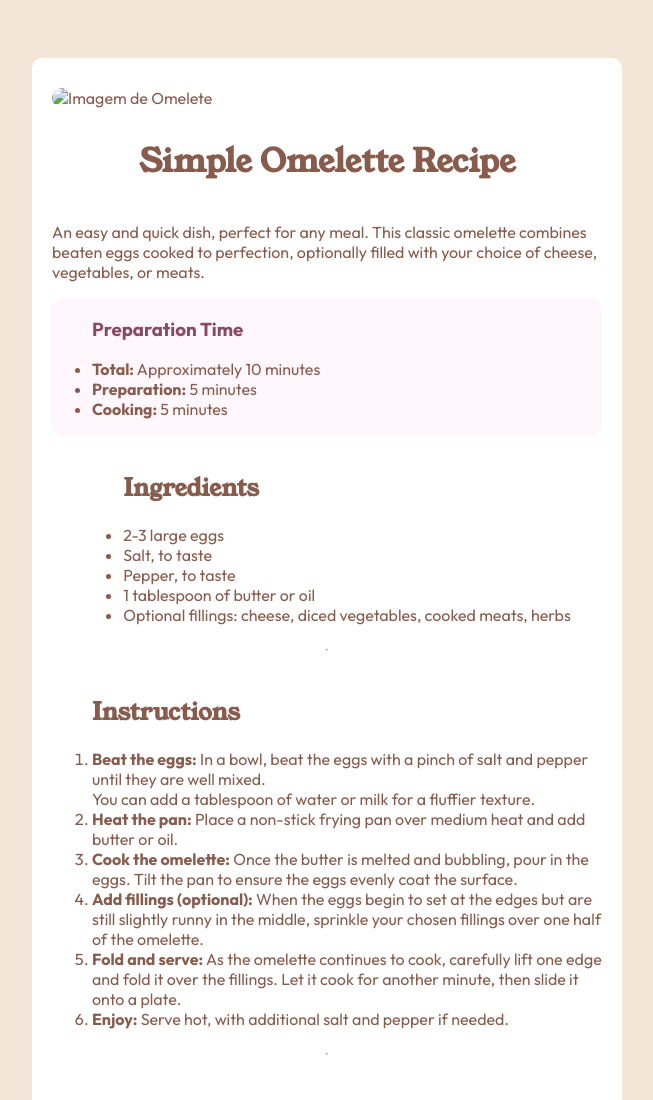
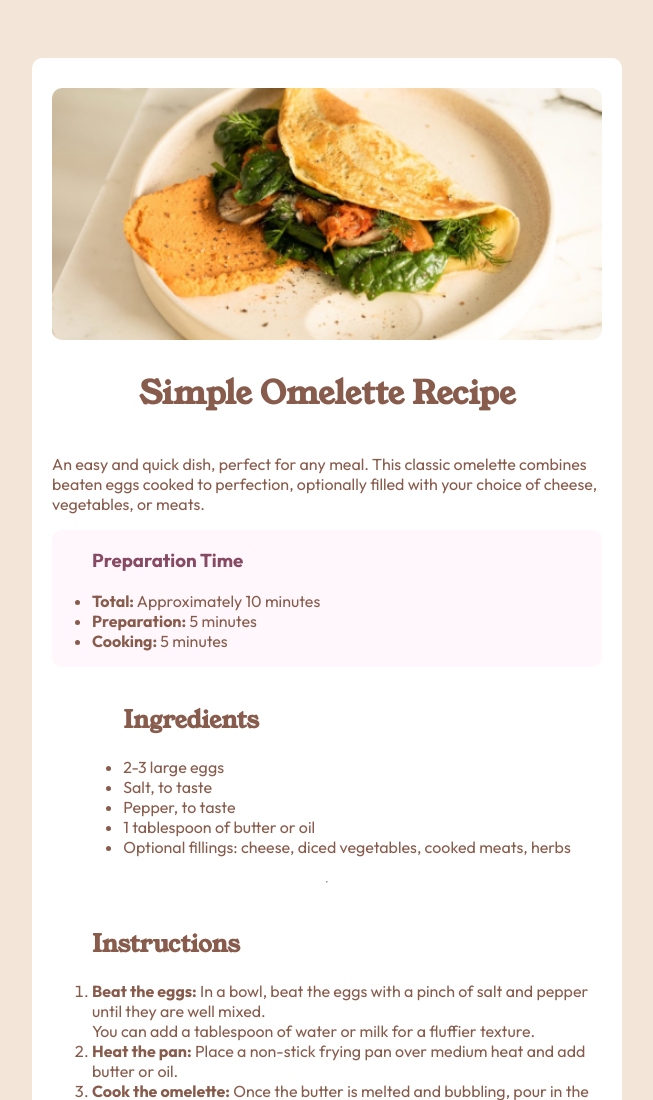
Before and after one commit to JesusNetto/omelette-vercel, a plain HTML site: page omeletteIndex.html in a window 1280 px wide. Shown: the top 1100 px of the page, without its empty margins (313-966 px from the left). Drawn offline with Linux system fonts and the light colour scheme.

Commit message:
icon-omelette

```diff
--- a/omeletteIndex.html
+++ b/omeletteIndex.html
@@ -15,7 +15,7 @@
 </head>
 <body>
     <div class="container" id="content">
-        <img id="imagem" src="images/image-omelette.webp" alt="Imagem de Omelete" style="object-fit: contain;">
+        <img id="imagem" src="Front End Mentor challenges/images/image-omelette.webp" alt="Imagem de Omelete" style="object-fit: contain;">
         <h1>Simple Omelette Recipe</h1>
         <p>An easy and quick dish, perfect for any meal. This classic omelette combines beaten eggs cooked
             to perfection, optionally filled with your choice of cheese, vegetables, or meats.</p>
```
